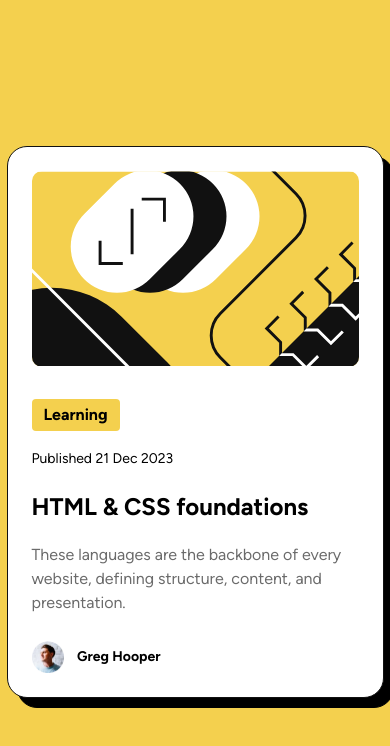
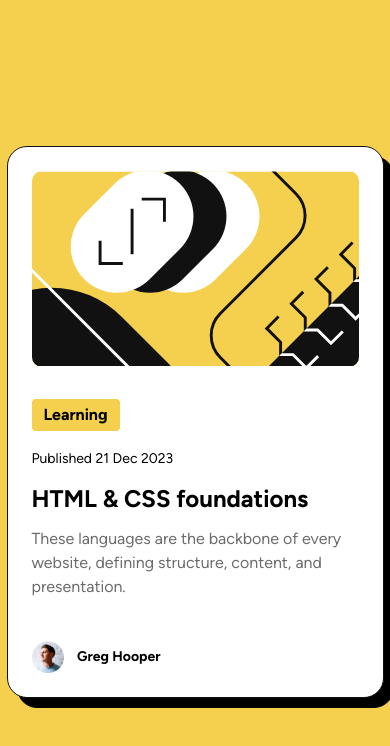
Before and after one commit to loiccape/Blog-preview-card, a plain HTML site: page index.html in a window 390 px wide. Drawn offline with Linux system fonts and the light colour scheme.

Commit message:
add h1 and change media queries

```diff
--- a/index.html
+++ b/index.html
@@ -102,7 +102,7 @@
       <div class="textContainer">
         <p class="learningText">Learning</p>
         <p class="publishedText">Published 21 Dec 2023</p>
-        <p class="foundationsText">HTML & CSS foundations</p>
+        <h1 class="foundationsText">HTML & CSS foundations</h1>
         <p>
           These languages are the backbone of every website, defining structure,
           content, and presentation.
--- a/style.css
+++ b/style.css
@@ -77,7 +77,7 @@ svg {
     width: 32px;
 }
 
-@media (min-width: 1024px) {
+@media (min-width: 1224px) {
     main {
       padding: 69px 24px;
     }
```
